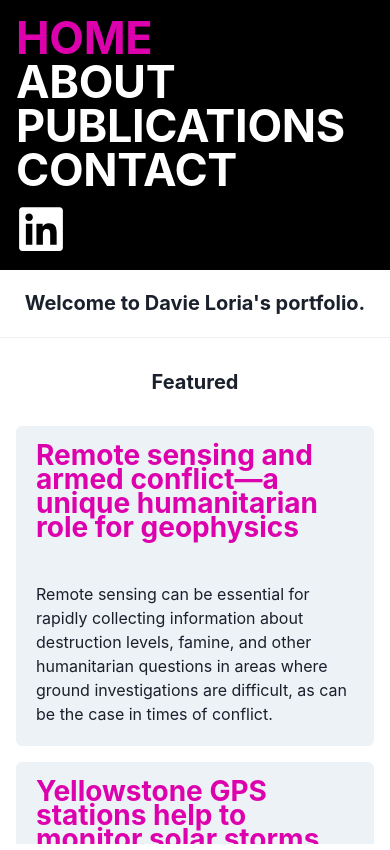
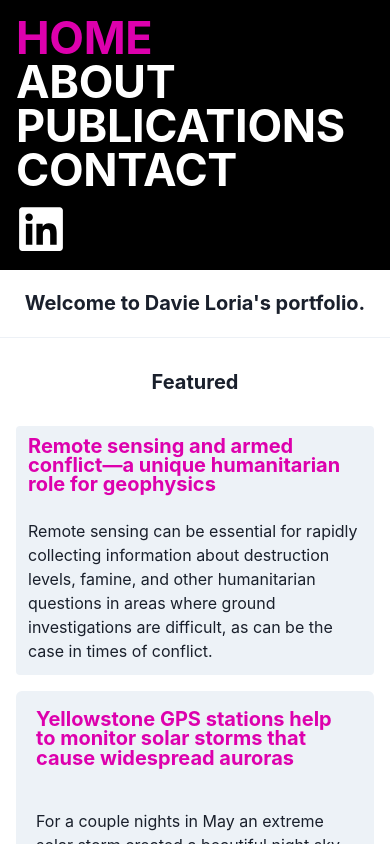
Before and after one commit to jacktorrealba/davies-website, a Next.js app: page / in a window 390 px wide. Built offline with nearby package versions, Linux system fonts and the light colour scheme.

Commit message:
fixed responsiveness of home screen and moved manage link to bottom of page

```diff
--- a/app/globals.css
+++ b/app/globals.css
@@ -161,6 +161,32 @@ body {
   padding: 0.5rem 1rem 0.5rem 1rem;
 }
 
+@media screen and (width <= 1024px ) and (width >= 768px) {
+  #featuredBox {
+    display: none;
+  }
+
+  #mobileBox {
+    display: inline-block;
+  }
+  .pinkLink {
+    line-height: 15px;
+    font-size: 20px !important;
+    font-weight: bold !important;
+  }
+}
+
+@media screen and (height <= 950px) {
+  .pinkLink {
+    line-height: 15px;
+    font-size: 20px !important;
+    font-weight: bold !important;
+  }
+  #featuredBox {
+    font-size: 12px !important;
+  }
+}
+
 @media screen and (width <= 550px) {
 
   #manageDiv {
--- a/app/page.js
+++ b/app/page.js
@@ -7,8 +7,9 @@ export default function Home() {
   return (
     <>
       <ChakraProvider>
+        <Box display="flex" flexDirection="column" minHeight="100vh" >
 
-          <Box h="auto">
+          <Box>
             <Heading id="welcomeMessage" p="5">
                 Welcome to Davie Loria&apos;s portfolio.
             </Heading>
@@ -24,7 +25,7 @@ export default function Home() {
           <Flex id="featuredBox" pl="1rem" pr="1rem" justifyContent='space-between'>
             <Card w="48%" variant='filled'>
               <CardHeader>
-                <Heading size='md'>
+                <Heading className="featuredPubHeading" size='md'>
                   <Link className="pinkLink" href="https://www.earthscope.org/news/remote-sensing-and-armed-conflict-a-unique-humanitarian-role-for-geophysics/" target="_blank" rel="noopener noreferrer">
                     Remote sensing and armed conflict—a unique humanitarian role for geophysics
                   </Link>
@@ -39,7 +40,7 @@ export default function Home() {
             </Card>
             <Card w="48%" variant='filled'>
               <CardHeader>
-                <Heading size='md'>
+                <Heading className="featuredPubHeading" size='md'>
                 <Link className="pinkLink" href="https://www.usgs.gov/observatories/yvo/news/yellowstone-gps-stations-help-monitor-solar-storms-cause-widespread-auroras" target="_blank" rel="noopener noreferrer">
                     Yellowstone GPS stations help to monitor solar storms that cause widespread auroras
                 </Link>
@@ -53,9 +54,9 @@ export default function Home() {
           </Flex>
 
           <Box id="mobileBox" display="none">
-            <Card m="0 1rem 1rem 1rem" variant='filled'>
+            <Card m="0 1rem 1rem 1rem" variant='filled' size="sm">
                 <CardHeader>
-                  <Heading size='md'>
+                  <Heading size='sm'>
                     <Link className="pinkLink" href="https://www.earthscope.org/news/remote-sensing-and-armed-conflict-a-unique-humanitarian-role-for-geophysics/" target="_blank" rel="noopener noreferrer">
                       Remote sensing and armed conflict—a unique humanitarian role for geophysics
                     </Link>
@@ -70,7 +71,7 @@ export default function Home() {
               </Card>
               <Card m="0 1rem 1rem 1rem" variant='filled'>
                 <CardHeader>
-                  <Heading size='md'>
+                  <Heading size='sm'>
                   <Link className="pinkLink" href="https://www.usgs.gov/observatories/yvo/news/yellowstone-gps-stations-help-monitor-solar-storms-cause-widespread-auroras" target="_blank" rel="noopener noreferrer">
                       Yellowstone GPS stations help to monitor solar storms that cause widespread auroras
                   </Link>
@@ -84,11 +85,12 @@ export default function Home() {
           </Box>
 
 
-          <Center mt="5rem" mb="1rem">
+          <Center mt="auto" mb="2rem">
             <Link href="/Manage" color="lightgray">
               Manage
             </Link>
           </Center>
+        </Box>
       </ChakraProvider>
     </>
   )
```
